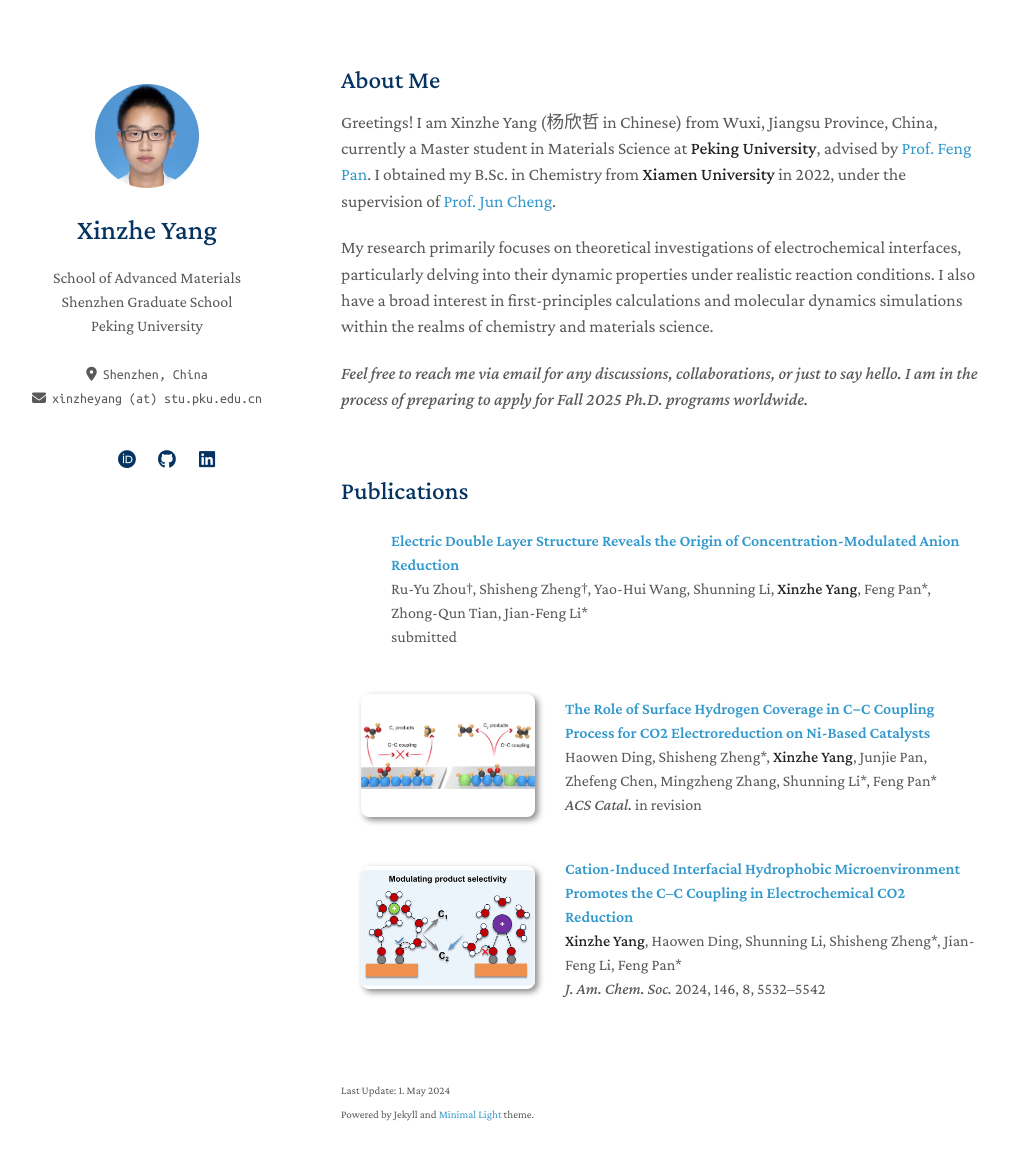
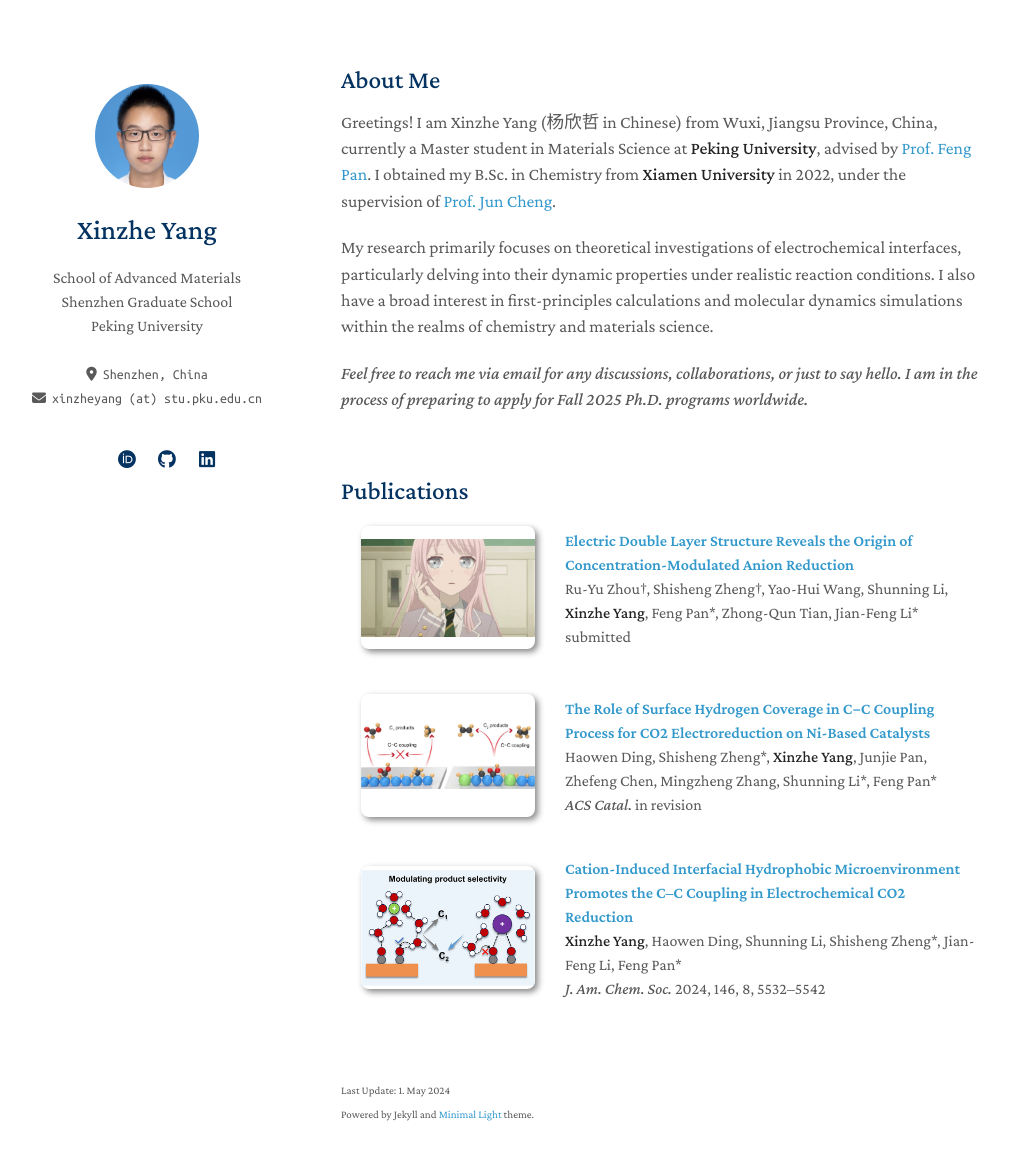
Before and after one commit to xzyang99/xzyang99.github.io, a Jekyll site: the page built from index.md, in a window 1280 px wide and 1195 px high. Shown: the top 1160 px of the window, without its empty margins (129-1138 px from the left). Built offline with Jekyll 4.4.1, drawn with Linux system fonts in a browser that asks for light colours; a style sheet for code colours, icons or effects is not loaded; our own code applies the rules of GitHub Pages for plain Markdown files.

Commit message:
Update publications.yml

```diff
--- a/_data/publications.yml
+++ b/_data/publications.yml
@@ -4,7 +4,7 @@ main:
     authors: Ru-Yu Zhou†, Shisheng Zheng†, Yao-Hui Wang, Shunning Li, <strong>Xinzhe Yang</strong>, Feng Pan*, Zhong-Qun Tian, Jian-Feng Li*
     conference: submitted
     web: \#
-    # image: ./assets/img/niga.jpg
+    image: ./assets/img/anon.gif
 
   - title: The Role of Surface Hydrogen Coverage in C−C Coupling Process for CO2 Electroreduction on Ni-Based Catalysts
     authors: Haowen Ding, Shisheng Zheng*, <strong>Xinzhe Yang</strong>, Junjie Pan, Zhefeng Chen, Mingzheng Zhang, Shunning Li*, Feng Pan*
```
